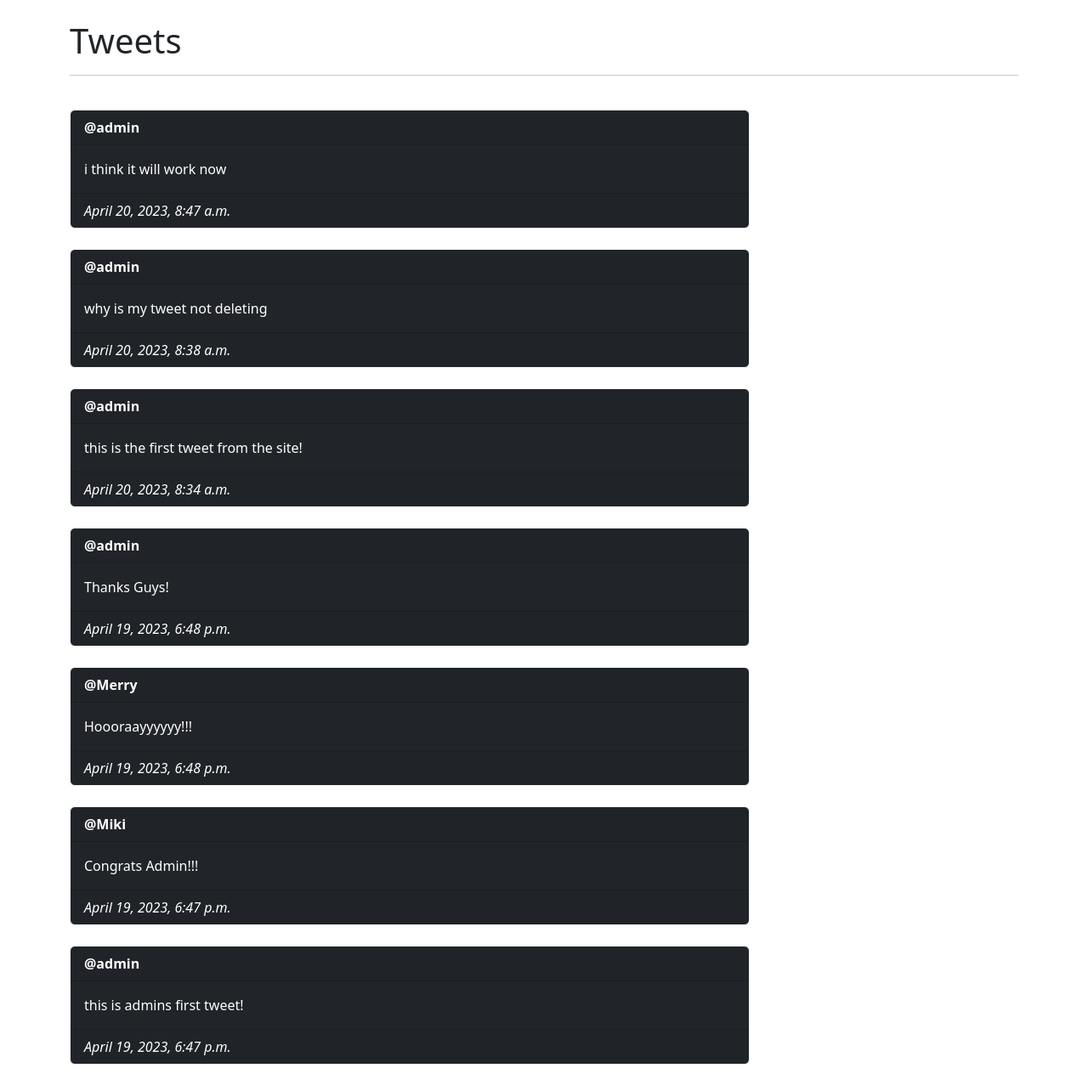
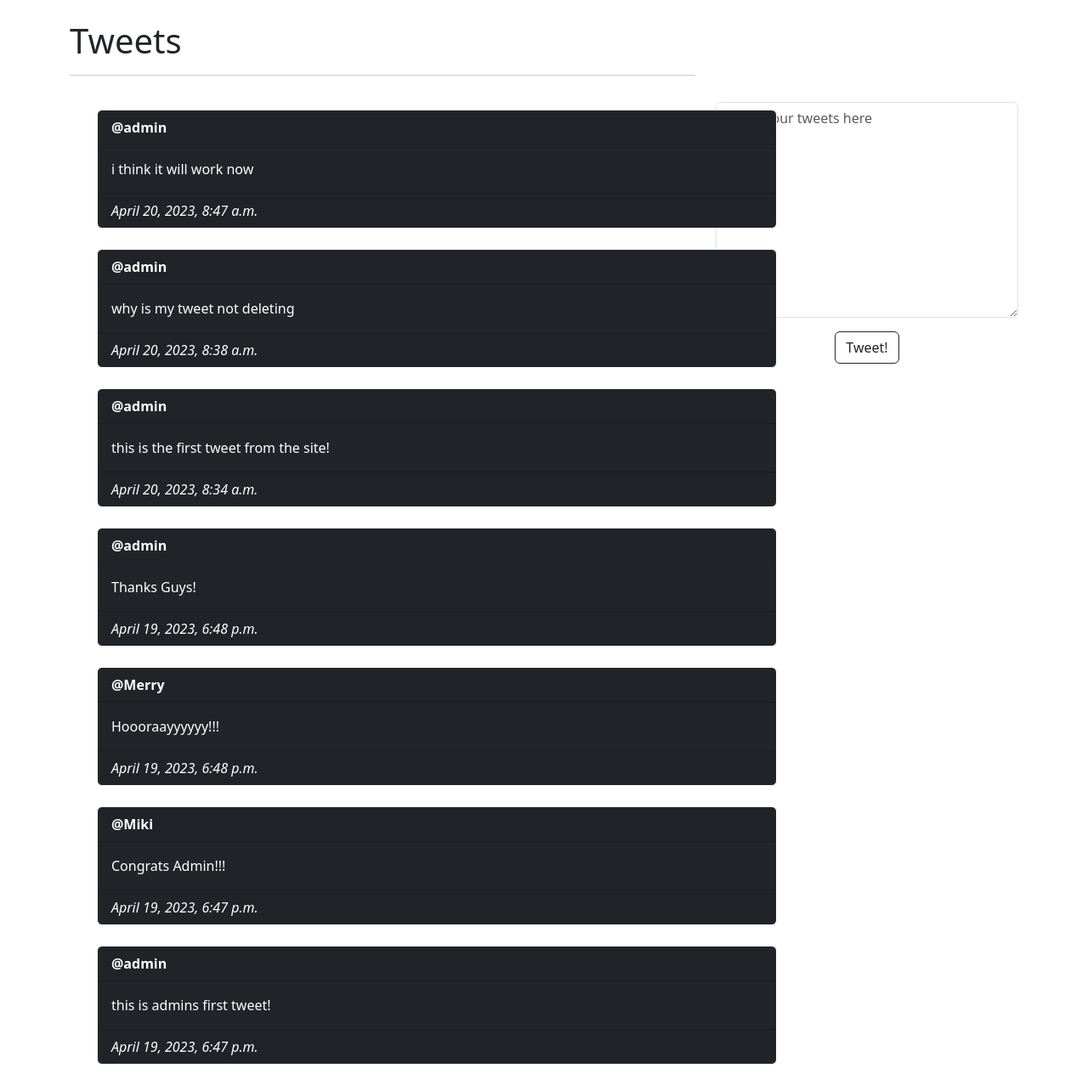
Before and after one commit to Mikias-Miessa/Twitter-clone-django, a Django app: page / in a window 1280 px wide. Shown: the part 56-1333 px from the top of the page at 85% size. Run offline with Django 3.2, Linux system fonts and the light colour scheme; a user stored in the database is signed in; data comes from the database, SQL or seed files in the repository; both versions use the stored data as it was after the commit; some libraries are stand-ins or nearby versions.

Commit message:
tweets can be tweeted from the site

```diff
--- /dev/null
+++ b/Twitter/forms.py
@@ -0,0 +1,16 @@
+from django import forms
+from .models import Tweets
+
+class TweetForm(forms.ModelForm):
+    body = forms.CharField( required=True,widget=forms.widgets.Textarea(
+        attrs={
+        "placeholder":"Enter your tweets here",
+        "class":"form-control",
+        }
+    ),
+    label="",
+    )
+
+    class Meta:
+        model= Tweets
+        exclude=("user",)
--- a/Twitter/templates/base.html
+++ b/Twitter/templates/base.html
@@ -16,7 +16,7 @@
     <div class="container">
         {% if messages %}
         {% for message in messages %}
-        <div class="alert alert-danger alert-dismissible fade show" role="alert">
+        <div class="alert alert-info alert-dismissible fade show" role="alert">
             {{message}}
             <button type="button" class="btn-close" data-bs-dismiss="alert" aria-label="Close"></button>
         </div>
--- a/Twitter/templates/home.html
+++ b/Twitter/templates/home.html
@@ -1,11 +1,14 @@
 {% extends 'base.html' %}
 
 {% block content %}
+
+<div class="row">
+    <div class="col-8 ">
         <h1>Tweets</h1>
         <hr>
         <br>
         {% for tweet in tweets %}
-<div class="card border-light text-bg-dark" style="width: 50rem;">
+        <div class="card border-light text-bg-dark" style="width: 50rem; margin-left: 2rem;">
             <div class="card-header fw-bold">@{{ tweet.user }}</div>
             <div class="card-body">
                 <p class="card-text">{{ tweet.body }}</p>
@@ -16,4 +19,17 @@
         </div> <br>
 
         {% endfor %}
+    </div>
+    <div class="col-4 text-center">
+        <br><br><br><br>
+        {% if form %}
+        <form method="POST">
+            {% csrf_token %}
+            {{ form.as_p }}
+            <button type="submit" class="btn btn-outline-dark">Tweet!</button>
+        </form>
+        {% endif %}
+    </div>
+</div>
+
 {% endblock %}
--- a/Twitter/views.py
+++ b/Twitter/views.py
@@ -1,11 +1,23 @@
 from django.shortcuts import render, redirect
 from .models import Profile, Tweets
 from django.contrib import messages
+from .forms import TweetForm
 
 def home(request):
     if request.user.is_authenticated:
+        form= TweetForm(request.POST or None)
+        if request.method == "POST":
+            if form.is_valid:
+                tweet= form.save(commit= False)
+                tweet.user = request.user
+                tweet.save()
+                messages.success(request, "Your tweet is posted!")
+                return redirect('home')
         tweets = Tweets.objects.all().order_by("-created_at")
-    return render(request, 'home.html', {"tweets":tweets})
+        return render(request, 'home.html', {"tweets":tweets,"form":form})
+    else:
+         tweets = Tweets.objects.all().order_by("-created_at")
+         return render(request, 'home.html', {"tweets":tweets})
 
 def profile_list(request):
     if request.user.is_authenticated:
```
Also changed, not shown: db.sqlite3. Lines whose indentation alone changed are shown as unchanged.
